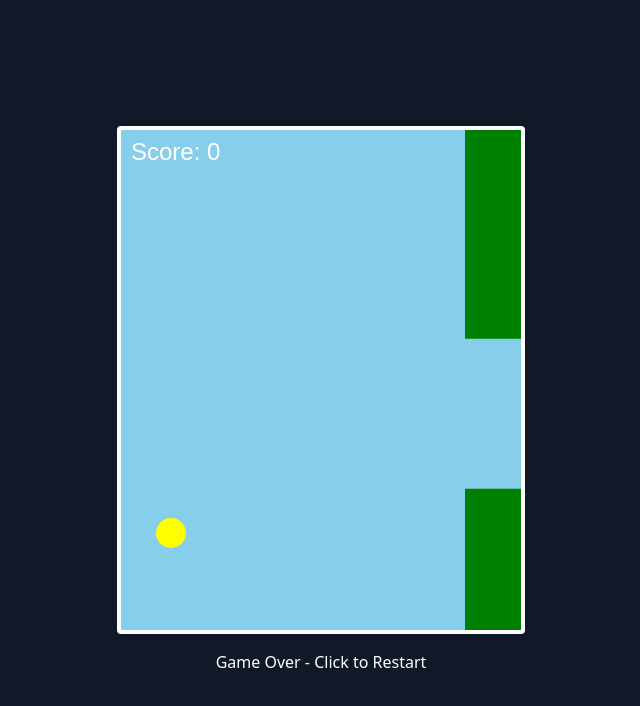
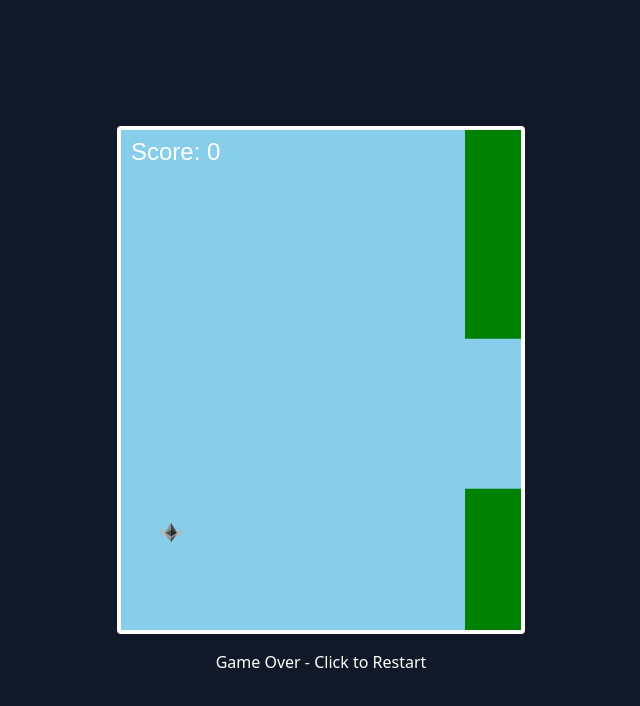
Before and after one commit to hallosayael/Ethos-Flapy, a React (Vite) app: page / in a window 1280 px wide. Shown: the top 706 px of the page, without its empty margins (319-959 px from the left). Built offline with nearby package versions, Linux system fonts and the light colour scheme.

Commit message:
Update App.jsx

```diff
--- a/src/App.jsx
+++ b/src/App.jsx
@@ -1,3 +1,5 @@
+const ethImg = new Image();
+ethImg.src = "/eth-bird.png";
 
 import React, { useEffect, useRef, useState } from 'react';
 
@@ -54,10 +56,8 @@
       ctx.fillStyle = 'skyblue';
       ctx.fillRect(0, 0, 400, 500);
 
-      ctx.fillStyle = 'yellow';
-      ctx.beginPath();
-      ctx.arc(50, newY, 15, 0, 2 * Math.PI);
-      ctx.fill();
+      ctx.drawImage(ethImg, 35, newY - 15, 30, 30); // Gambar logo Ethereum sebagai pemain
+
 
       ctx.fillStyle = 'green';
       newPipes.forEach(pipe => {
```
